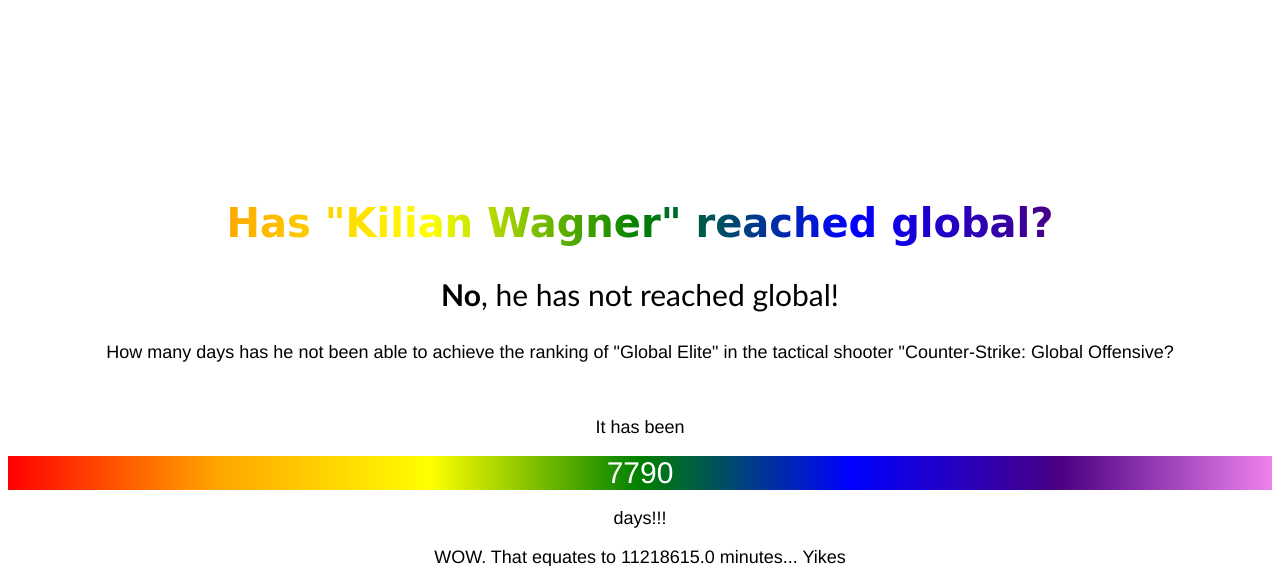
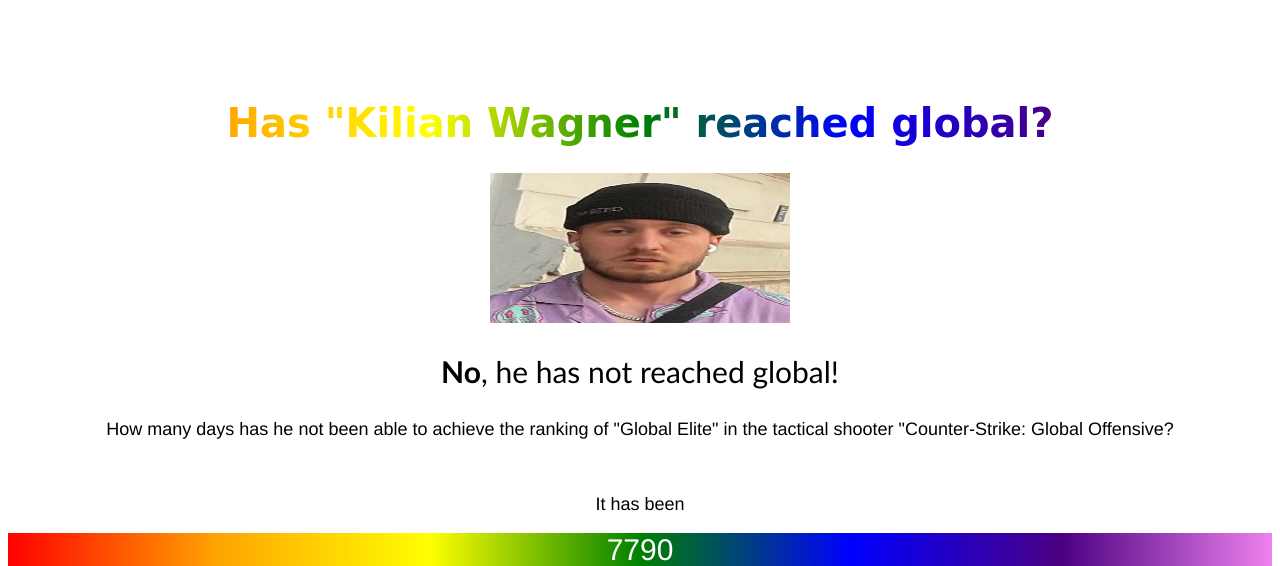
Before and after one commit to ybrenning/globalian, a Flask app: page / in a window 1280 px wide. Shown: the top 566 px of the page. Run offline with Flask 2, Linux system fonts and the light colour scheme.

Commit message:
Add image

```diff
--- a/static/css/styles.css
+++ b/static/css/styles.css
@@ -4,13 +4,21 @@
     font-family: Comic Sans MS;
     font-size: 40px;
     text-align: center;
-    margin-top: 200px;
+    margin-top: 100px;
 }
 
 p {
     font-family: Helvetica;
     font-size: 18px;
     text-align: center;
+}
+
+img {
+    width: 300px;
+    height: 150px;
+    display: block;
+    margin-left: auto;
+    margin-right: auto;
 }
 
 .time {
--- a/templates/index.html
+++ b/templates/index.html
@@ -9,6 +9,7 @@
 </head>
 <body>
     <h1>Has "Kilian Wagner" reached global?</h1>
+    <img src="../static/img/IMG_5066.PNG" alt="Walking L">
     <p style="font-size: 30px; font-family:'Gill Sans', 'Gill Sans MT', Calibri, 'Trebuchet MS', sans-serif"><strong>No</strong>, he has not reached global!</p>
 
     <p>How many days has he not been able to achieve the ranking of "Global Elite" in the tactical shooter "Counter-Strike: Global Offensive?</p>
```
Also changed, not shown: static/img/IMG_5066.PNG (added).
